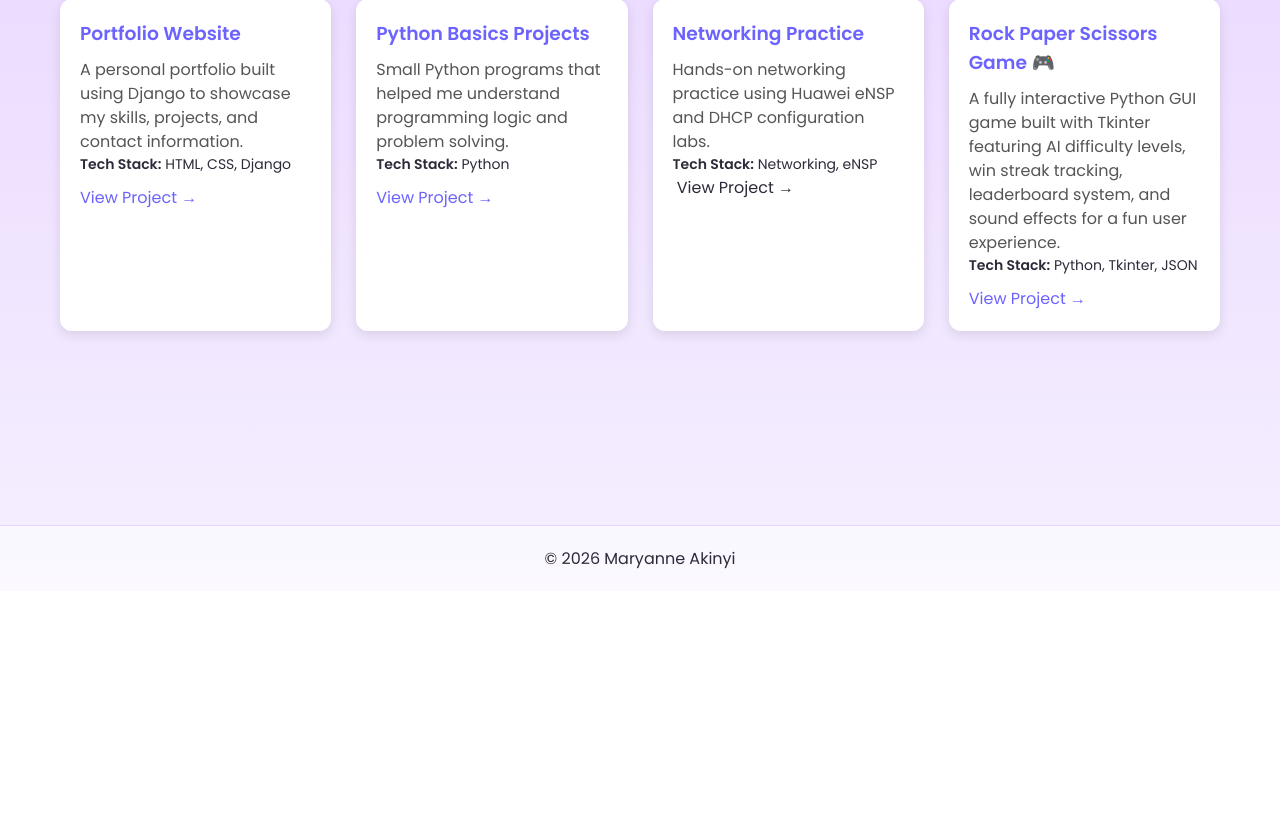
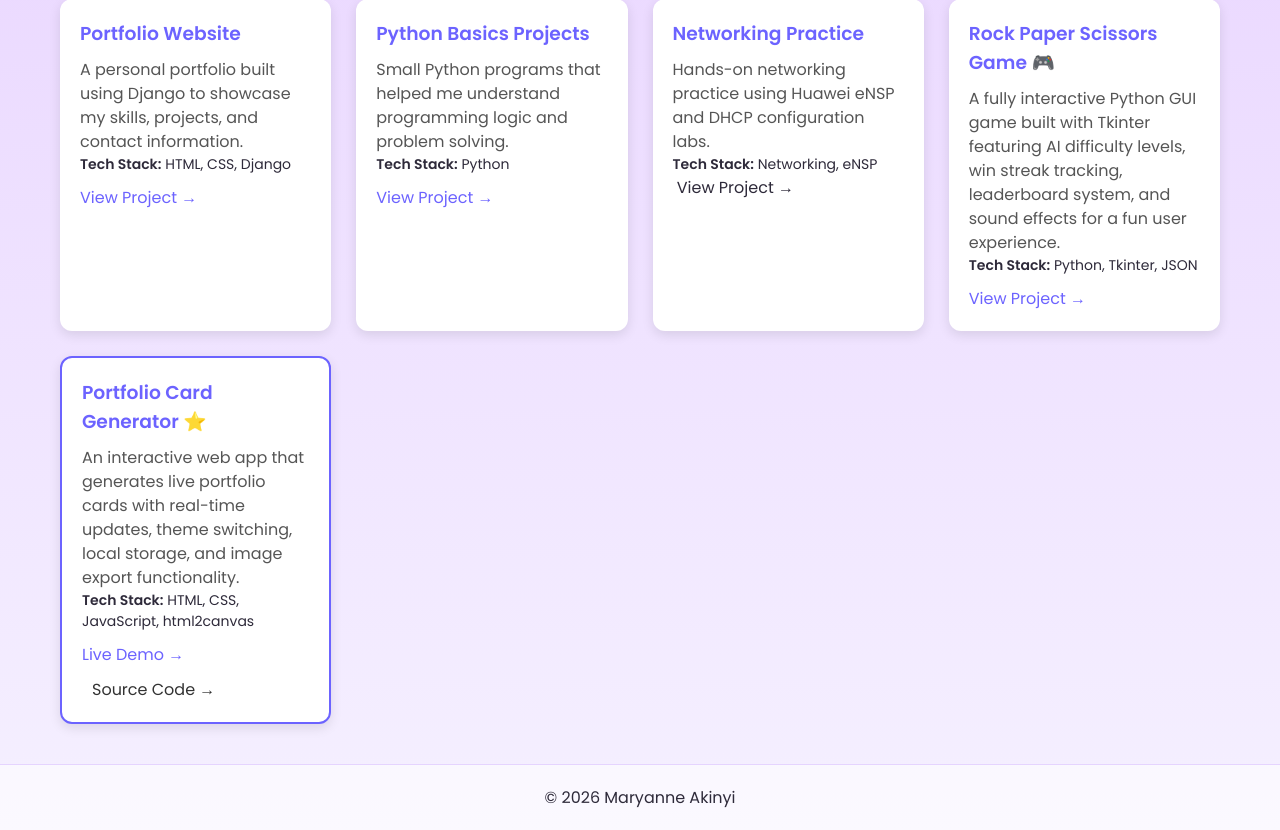
Before and after one commit to still-purrfect/portfolio, a Django app: page /projects/ in a window 1280 px wide. Shown: the part 209-1039 px from the top of the page. Before the commit the page ends 778 px from the top, so only its background shows below. Run offline with Django 5.2, Linux system fonts and the light colour scheme.

Commit message:
Add Portfolio Card Generator project

```diff
--- a/core/templates/projects.html
+++ b/core/templates/projects.html
@@ -119,6 +119,46 @@
        View Project →
     </a>
 
+    </div>
+
+    <!-- PROJECT 5 (NEW - PORTFOLIO CARD GENERATOR) -->
+<div style="
+        background: white;
+        padding: 20px;
+        border-radius: 12px;
+        box-shadow: 0 4px 12px rgba(0,0,0,0.1);
+        transition: transform 0.2s ease, box-shadow 0.2s ease;
+        border: 2px solid #6C63FF;
+    "
+    onmouseover="this.style.transform='translateY(-5px)'"
+    onmouseout="this.style.transform='translateY(0)'">
+
+        <h3 style="color:#6C63FF; margin-bottom: 10px;">
+            Portfolio Card Generator ⭐
+        </h3>
+
+        <p style="line-height: 1.5; color:#555;">
+            An interactive web app that generates live portfolio cards with real-time updates,
+            theme switching, local storage, and image export functionality.
+        </p>
+
+        <p style="font-size: 14px;">
+            <strong>Tech Stack:</strong> HTML, CSS, JavaScript, html2canvas
+        </p>
+
+        <a href="https://still-purrfect.github.io/portfolio-card-generator/"
+           target="_blank"
+           style="display:inline-block; margin-top:10px; color:#6C63FF; text-decoration:none; font-weight:500;">
+           Live Demo →
+        </a>
+
+        <a href="https://github.com/still-purrfect/portfolio-card-generator"
+           target="_blank"
+           style="display:inline-block; margin-top:10px; margin-left:10px; color:#333; text-decoration:none; font-weight:500;">
+           Source Code →
+        </a>
+
+
   </div>
 </div>
 
```
